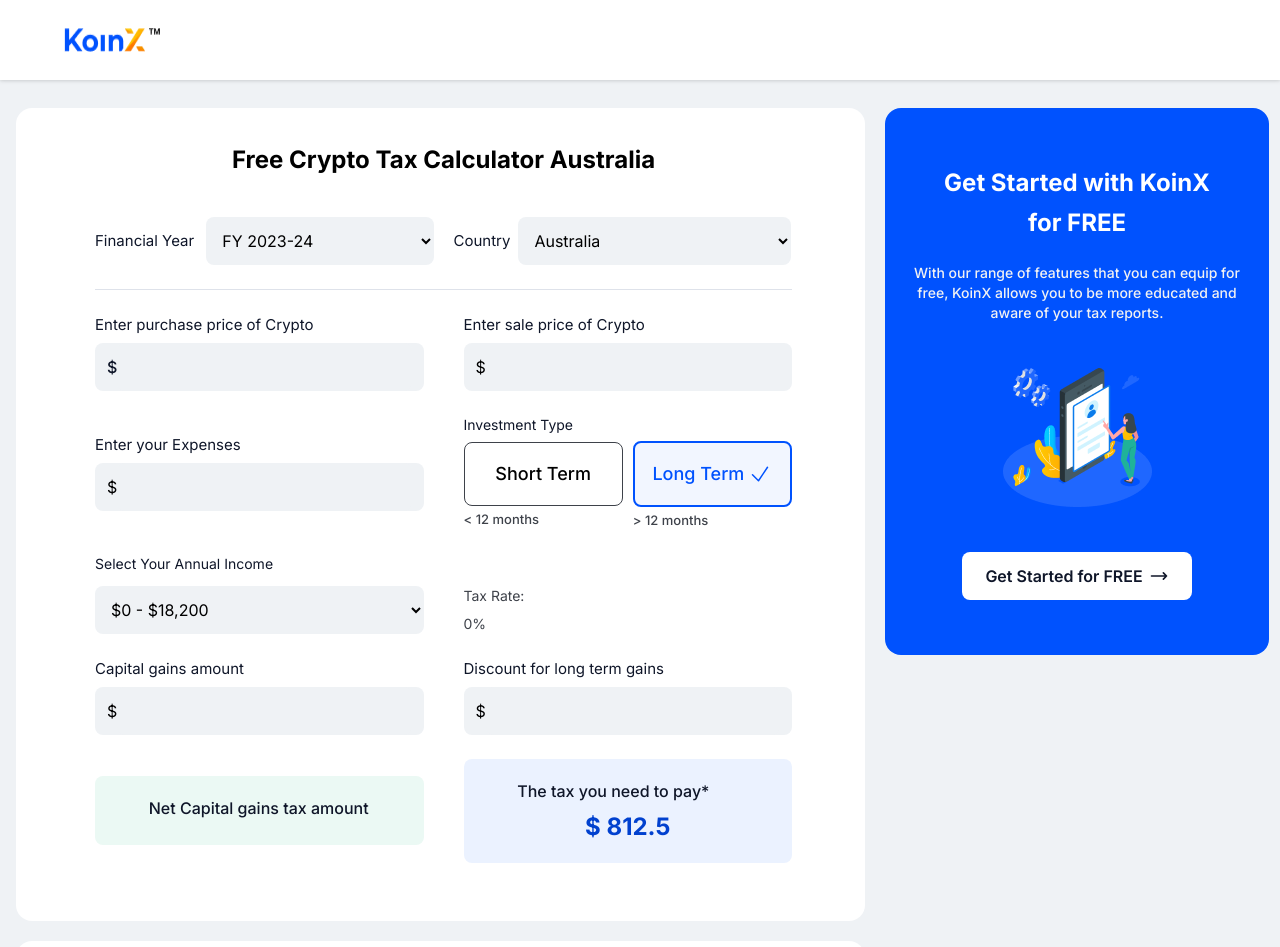
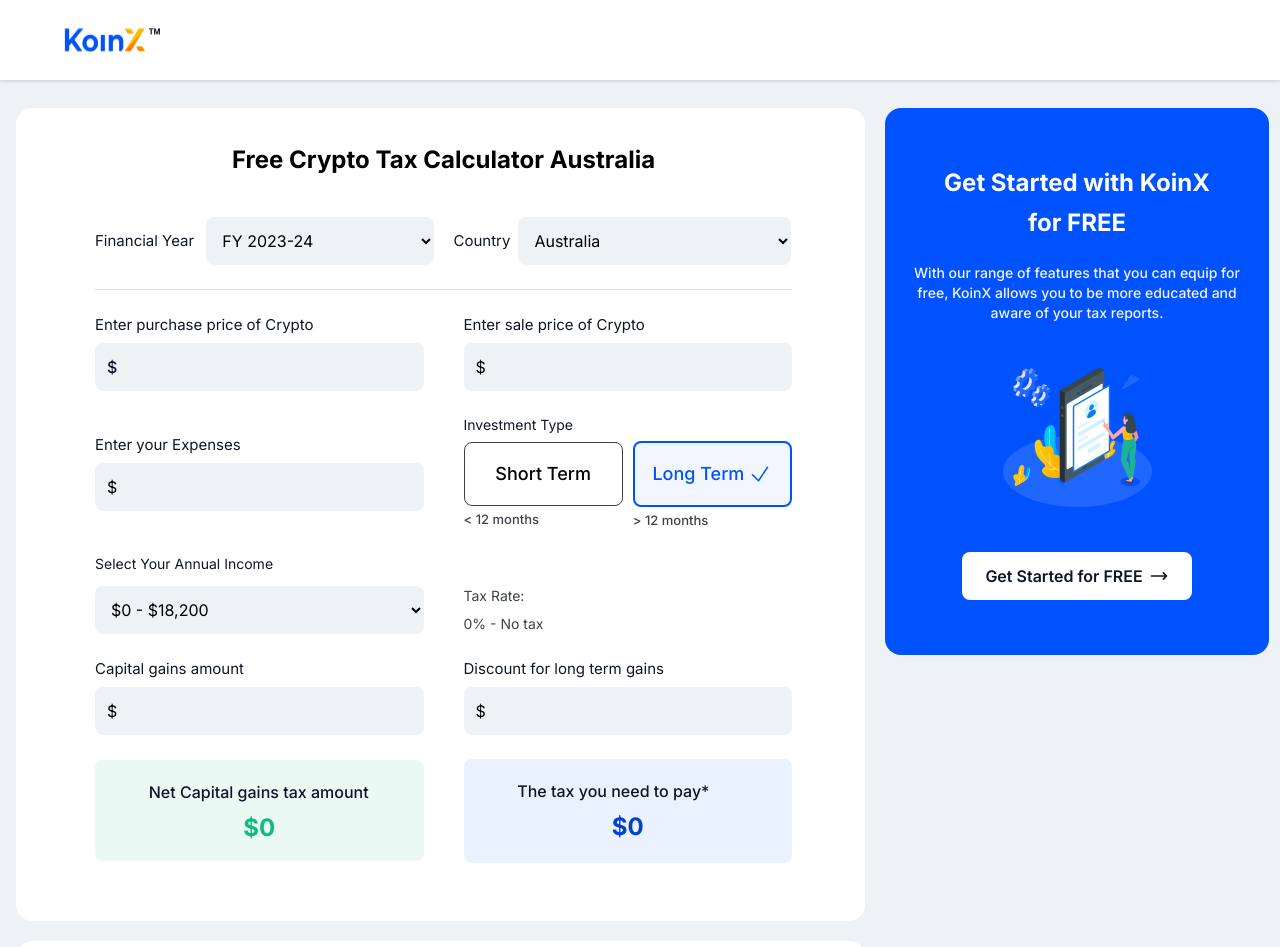
Before and after one commit to karthik-mohan23/CryptoTaxMate, a React (Vite) app: page / in a window 1280 px wide. Shown: the top 947 px of the page. Built offline with nearby package versions, Linux system fonts and the light colour scheme.

Commit message:
added functionality to calculate the tax to pay

```diff
--- a/src/components/CryptoTaxCalculator.jsx
+++ b/src/components/CryptoTaxCalculator.jsx
@@ -33,22 +33,42 @@
   if (isNaN(expenses)) {
     expenses = 0;
   }
-  const netCGAForShortTerm = salePrice - purchasePrice - expenses;
 
   const [btnIndex, setBtnIndex] = useState(1);
   const handleBtnIndex = (index) => {
     setBtnIndex(index);
   };
 
-  // income option
+  // calculate Net Capital Gains Amount
+  const netCGA = btnIndex === 0 ? salePrice - purchasePrice - expenses : 0;
+
+  // annual income
   const [selectedAnnualIncomeOption, setSelectedAnnualIncomeOption] =
     useState("$0 - $18,200");
 
-  //  function to calculate the tax value based on the selected option
-  const calculateTaxValue = (selectedOption) => {
+  // Function to calculate the tax rate based on the selected option
+  const calculateTaxRate = (selectedOption) => {
     switch (selectedOption) {
       case "$0 - $18,200":
-        return "0%";
+        return 0; // 0%
+      case "$18,201 - $45,000":
+        return 0.19; // 19%
+      case "$45,001 - $120,000":
+        return 0.325; // 32.5%
+      case "$120,001 - $180,000":
+        return 0.37; // 37%
+      case "$180,001+":
+        return 0.45; // 45%
+      default:
+        return 0; // Default to 0%
+    }
+  };
+
+  // Function to calculate tax details text based on the selected option to display on UI
+  const calculateTaxDetails = (selectedOption) => {
+    switch (selectedOption) {
+      case "$0 - $18,200":
+        return "0% - No tax";
       case "$18,201 - $45,000":
         return "Nil + 19% of excess over $18,200";
       case "$45,001 - $120,000":
@@ -61,7 +81,14 @@
         return "Invalid option";
     }
   };
-  // Update the tax value whenever the selected option changes
+
+  // Calculate the tax rate based on the selected option
+  const taxRate = calculateTaxRate(selectedAnnualIncomeOption);
+
+  // Calculate the tax you need to pay by multiplying net capital gains by the tax rate
+  const taxToPay = netCGA * taxRate;
+
+  // Function to handle annual income option change
   const handleAnnualIncomeChange = (event) => {
     setSelectedAnnualIncomeOption(event.target.value);
   };
@@ -226,24 +253,16 @@
                   Select Your Annual Income
                 </label>
                 <select
-                  className="bg-default-gray w-full  h-10 px-4 py-2  md:h-12 md:p-3 rounded-lg"
+                  className="bg-default-gray w-full h-10 px-4 py-2 md:h-12 md:p-3 rounded-lg"
                   value={selectedAnnualIncomeOption}
                   onChange={handleAnnualIncomeChange}>
-                  <option className="text-f-primary text-base font-medium">
-                    $0 - $18,200
-                  </option>
-                  <option className="text-f-primary text-base font-medium">
-                    $18,201 - $45,000
-                  </option>
-                  <option className="text-f-primary text-base font-medium">
-                    $45,001 - $120,000
-                  </option>
-                  <option className="text-f-primary text-base font-medium">
+                  <option value="$0 - $18,200">$0 - $18,200</option>
+                  <option value="$18,201 - $45,000">$18,201 - $45,000</option>
+                  <option value="$45,001 - $120,000">$45,001 - $120,000</option>
+                  <option value="$120,001 - $180,000">
                     $120,001 - $180,000
                   </option>
-                  <option className="text-f-primary text-base font-medium">
-                    $180,001+
-                  </option>
+                  <option value="$180,001+">$180,001+</option>
                 </select>
               </div>
               {/* Tax rate */}
@@ -252,7 +271,7 @@
                   Tax Rate:
                 </p>
                 <p className="text-xs lg:text-sm text-btn-border-gray lg:self-start">
-                  {calculateTaxValue(selectedAnnualIncomeOption)}
+                  {calculateTaxDetails(selectedAnnualIncomeOption)}
                 </p>
               </div>
             </div>
@@ -297,14 +316,11 @@
                   Net Capital gains tax amount
                 </p>
                 <p className="font-bold text-2xl text-green-btn-text text-center">
-                  {/* display netCGAForShortTerm for short term investment type else netCGAForLongTerm */}
-                  {btnIndex === 0
-                    ? isNaN(netCGAForShortTerm)
-                      ? "$0" // Set to $0 if it's NaN
-                      : netCGAForShortTerm < 0
-                      ? `- $${Math.abs(netCGAForShortTerm)}`
-                      : `$${netCGAForShortTerm}`
-                    : ""}
+                  {isNaN(netCGA)
+                    ? "$0"
+                    : netCGA < 0
+                    ? `- $${Math.abs(netCGA)}`
+                    : `$${netCGA}`}
                 </p>
               </div>
               {/* The tax you need to pay */}
@@ -313,7 +329,11 @@
                   The tax you need to pay*
                 </p>
                 <p className="font-bold text-2xl text-blue-btn-text text-center">
-                  $ 812.5
+                  {taxToPay
+                    ? taxToPay < 0
+                      ? `-$${Math.abs(taxToPay).toFixed(2)}`
+                      : `$${taxToPay.toFixed(2)}`
+                    : "$0"}
                 </p>
               </div>
             </div>
```
